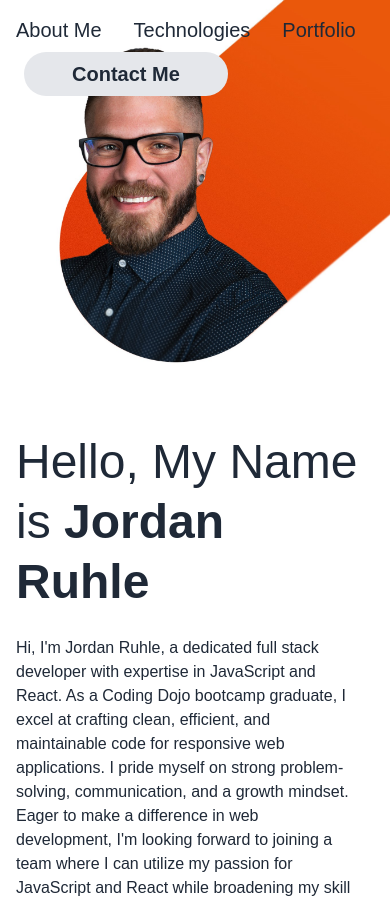
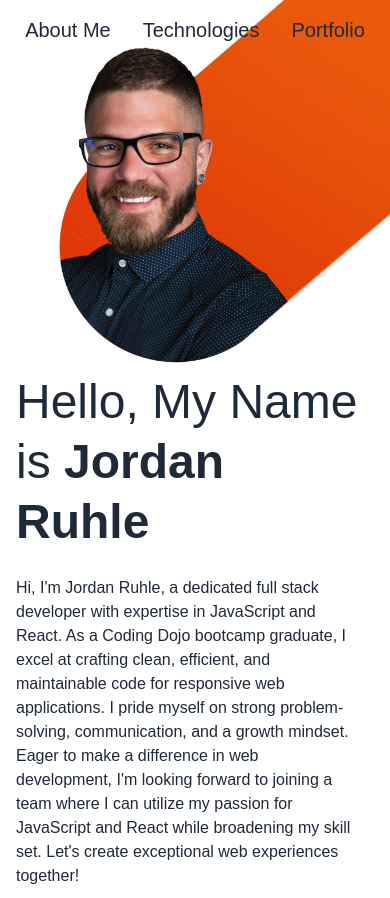
Before and after one commit to jordanruhle/portfolio, a React (Create React App) app in the folder client/: page / in a window 390 px wide. Shown: the top 898 px of the page. Built offline with nearby package versions, Linux system fonts and the light colour scheme.

Commit message:
hid contact me button on small screen

```diff
--- a/client/src/components/Header.jsx
+++ b/client/src/components/Header.jsx
@@ -4,13 +4,13 @@ import PillButton from './PillButton';
 const Header = () => {
   return (
     <header className='py-4 md:col-span-2'>
-      <div className='mx-auto flex flex-wrap justify-between items-center max-w-screen-xl'>
+      <div className='mx-auto flex justify-center md:justify-between items-center max-w-screen-xl'>
         <ul className='flex gap-8 items-center'>
           <li><a className='hover:font-semibold text-xl' href="#aboutMe">About Me</a></li>
           <li><a className='hover:font-semibold text-xl' href="#technologies">Technologies</a></li>
           <li><a className='hover:font-semibold text-xl' href="#portfolio">Portfolio</a></li>
         </ul>
-        <a href="mailto:jordanruhle@gmail.com">
+        <a className='hidden md:block' href="mailto:jordanruhle@gmail.com">
           <PillButton buttonText='Contact Me' buttonColor='bg-gray-200' hoverColor='bg-gray-100' />
         </a>
       </div>
```
